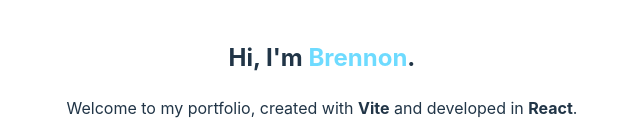
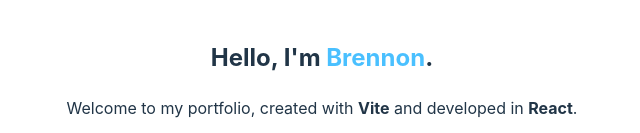
Before and after one commit to Brennon-Allen/portfolio_v3, a React (Vite) app: page / in a window 1280 px wide. Shown: the part 267-400 px from the top of the page, without its empty margins (318-958 px from the left). Built offline with nearby package versions, Linux system fonts and the light colour scheme.

Commit message:
color of name and hi to hello

```diff
--- a/src/App.css
+++ b/src/App.css
@@ -45,5 +45,5 @@
 }
 
 span {
-  color: rgb(110, 219, 255);
+  color: rgb(74, 192, 255);
 }
--- a/src/App.jsx
+++ b/src/App.jsx
@@ -22,7 +22,7 @@
       <div>
         <img src={profilePicture} alt="image" width={"265px"} />
         <h2>
-          Hi, I'm <span>Brennon</span>.
+          Hello, I'm <span>Brennon</span>.
         </h2>
         <p>
           Welcome to my portfolio, created with <strong>Vite</strong> and
```
